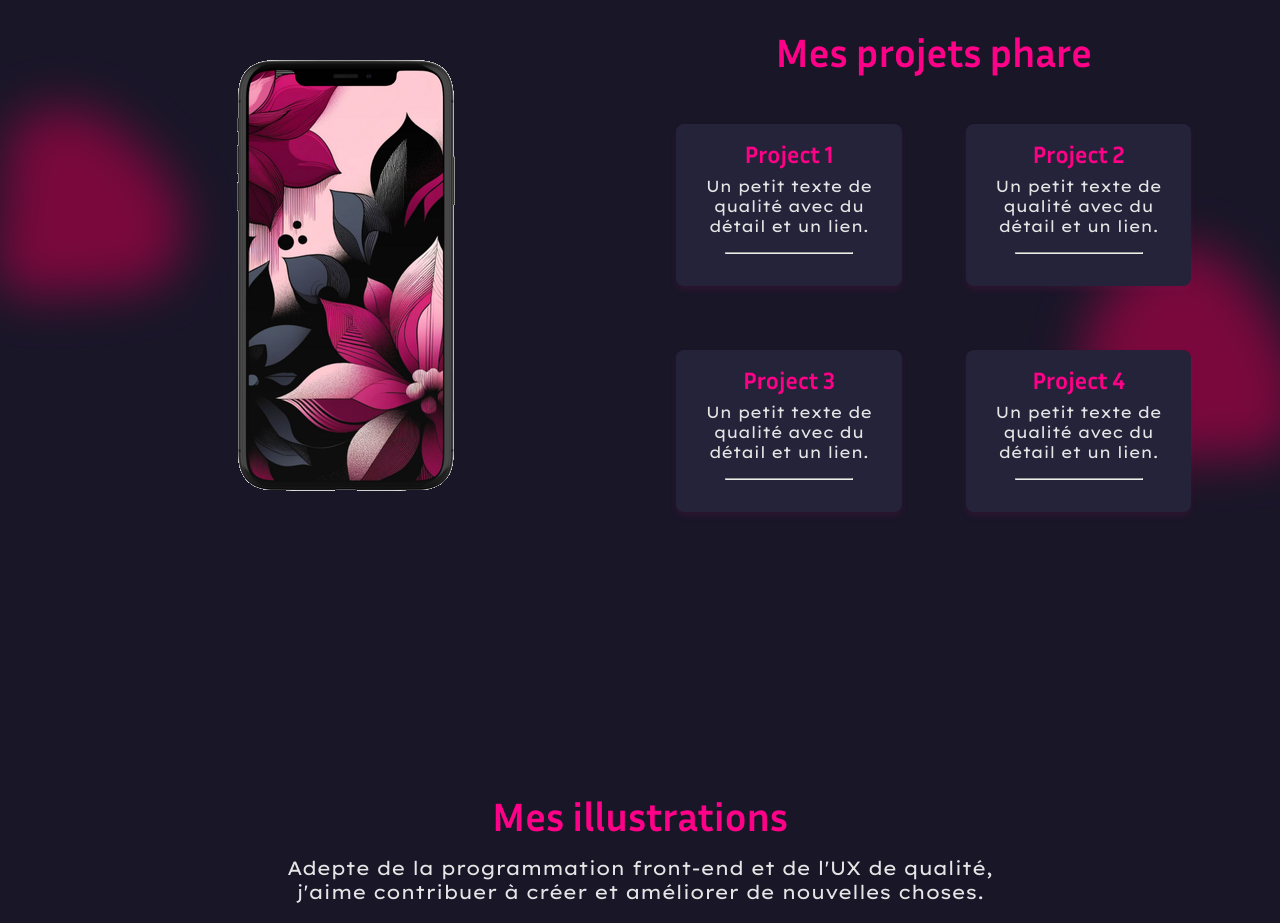
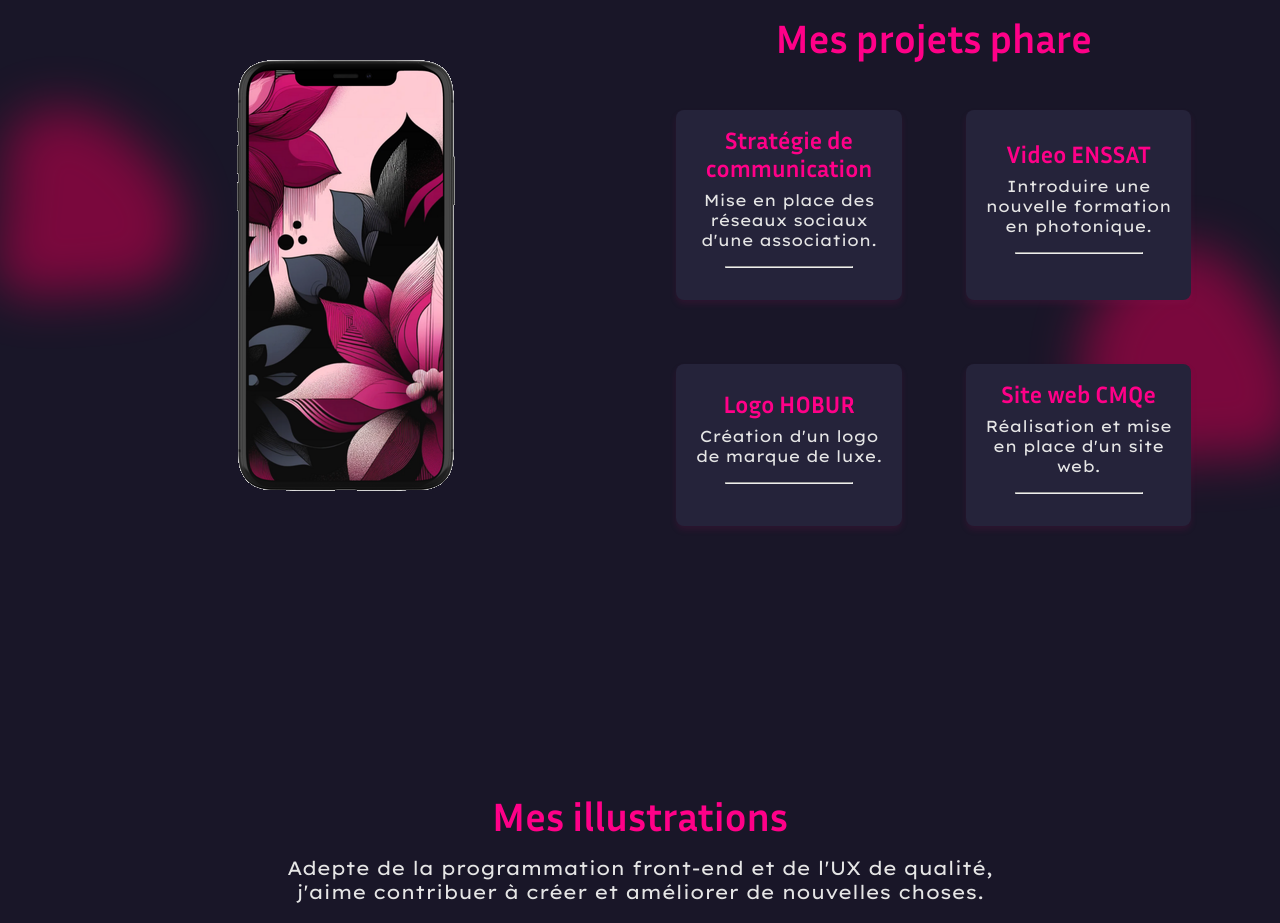
Before and after one commit to LauraR40/portfolio-laura, a SvelteKit app: page / in a window 1280 px wide. Shown: the part 880-1803 px from the top of the page. Built offline with nearby package versions, Linux system fonts and the light colour scheme.

Commit message:
Ajout contenu page accueil

```diff
--- a/src/components/accueil/Projet.svelte
+++ b/src/components/accueil/Projet.svelte
@@ -3,23 +3,23 @@
 
   const projects = [
     {
-      title: "Project 1",
-      description: "Un petit texte de qualité avec du détail et un lien.",
+      title: "Stratégie de communication",
+      description: "Mise en place des réseaux sociaux d'une association.",
       link: "/project1",
     },
     {
-      title: "Project 2",
-      description: "Un petit texte de qualité avec du détail et un lien.",
+      title: "Video ENSSAT",
+      description: "Introduire une nouvelle formation en photonique.",
       link: "/project2",
     },
     {
-      title: "Project 3",
-      description: "Un petit texte de qualité avec du détail et un lien.",
+      title: "Logo HOBUR",
+      description: "Création d'un logo de marque de luxe.",
       link: "/project3",
     },
     {
-      title: "Project 4",
-      description: "Un petit texte de qualité avec du détail et un lien.",
+      title: "Site web CMQe",
+      description: "Réalisation et mise en place d'un site web.",
       link: "/project4",
     },
   ];
```
